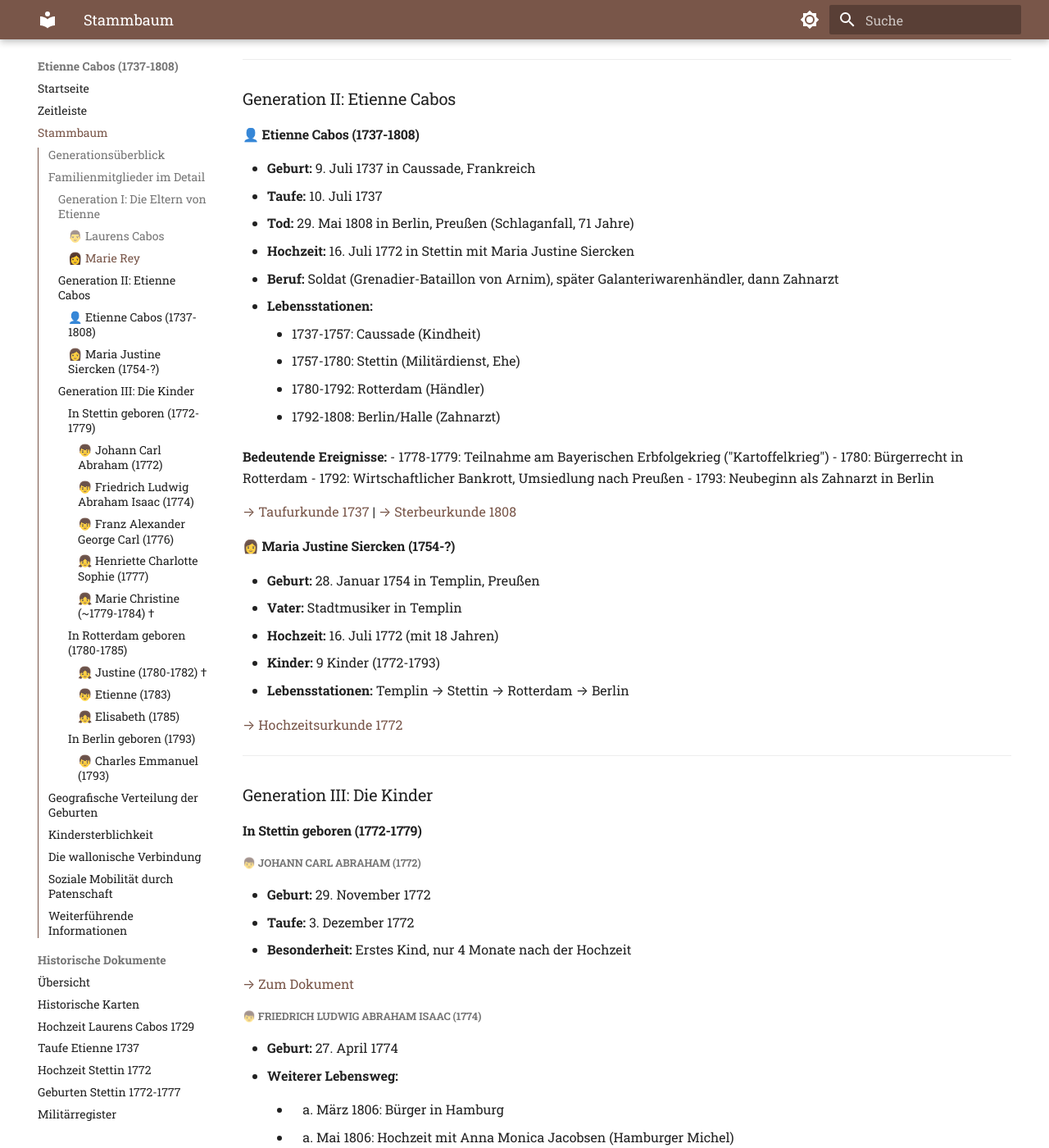
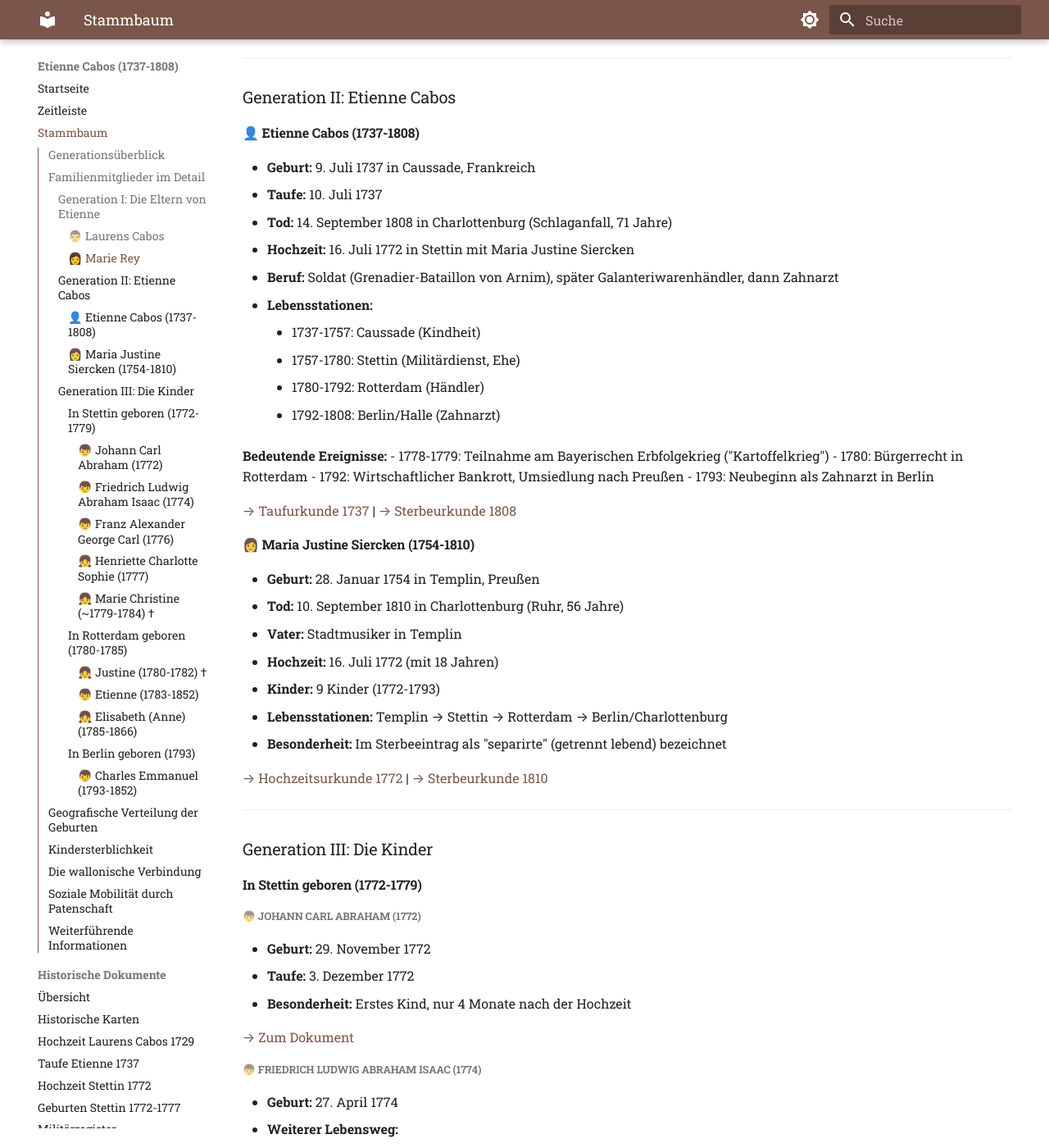
Before and after one commit to ccabos/Etienne, an MkDocs documentation site: the page built from docs/stammbaum.md, in a window 1280 px wide and 1400 px high, scrolled down 1251 px. Shown: the whole window at 82% size. Built offline with MkDocs 1.6.1 and Material for MkDocs 9.7.7, drawn with Linux system fonts in a browser that asks for light colours; some of the changed text lies outside the part shown.

Commit message:
Update Stammbaum with death dates for children and Maria Justine
- Maria Justine: 1754-1810, died in Charlottenburg (Ruhr)
- Etienne (son): 1783-1852, died in Anklam
- Elisabeth (Anne): 1785-1866, died in Groß Jehser, Brandenburg
- Charles Emmanuel: 1793-1852, died in Lippehne
- Fix Etienne senior death date: 14 September 1808 (not 29 May)
- Add "separirte" note for Maria Justine

🤖 Generated with [Claude Code](https://claude.com/claude-code)

Co-Authored-By: Claude Opus 4.5 <noreply@anthropic.com>

```diff
--- a/docs/stammbaum.md
+++ b/docs/stammbaum.md
@@ -14,7 +14,7 @@ graph TD
     H1 --> C["👤 Etienne Cabos<br/>1737-1808<br/>⭐ Caussade 🪦 Berlin"]
 
     C --> H2["💒 Hochzeit<br/>16. Juli 1772<br/>Stettin"]
-    D["👩 Maria Justine Siercken<br/>1754-?<br/>⭐ Templin"] --> H2
+    D["👩 Maria Justine Siercken<br/>1754-1810<br/>⭐ Templin 🪦 Charlottenburg"] --> H2
 
     H2 --> E1["👦 Johann Carl Abraham<br/>1772<br/>⭐ Stettin"]
     H2 --> E2["👦 Friedrich Ludwig<br/>1774<br/>⭐ Stettin<br/>später Hamburg & Königsberg"]
@@ -22,9 +22,9 @@ graph TD
     H2 --> E4["👧 Henriette Charlotte<br/>1777<br/>⭐ Stettin"]
     H2 --> E5["👧 Marie Christine<br/>~1779-1784 †<br/>⭐ Stettin 🪦 Rotterdam"]
     H2 --> E6["👧 Justine<br/>1780-1782 †<br/>⭐🪦 Rotterdam"]
-    H2 --> E7["👦 Etienne<br/>1783<br/>⭐ Le Havre → Rotterdam"]
-    H2 --> E8["👧 Elisabeth<br/>1785<br/>⭐ Rotterdam"]
-    H2 --> E9["👦 Charles Emmanuel<br/>1793<br/>⭐ Berlin"]
+    H2 --> E7["👦 Etienne<br/>1783-1852<br/>⭐ Le Havre 🪦 Anklam"]
+    H2 --> E8["👧 Elisabeth<br/>1785-1866<br/>⭐ Rotterdam 🪦 Groß Jehser"]
+    H2 --> E9["👦 Charles Emmanuel<br/>1793-1852<br/>⭐ Berlin 🪦 Lippehne"]
 
     E8 --> H3["💒 Hochzeit<br/>1807<br/>Charlottenburg"]
     F["👨 August Friedrich<br/>Ferdinand Pohle<br/>Stadtchirurg"] --> H3
@@ -77,7 +77,7 @@ graph TD
 #### 👤 Etienne Cabos (1737-1808)
 - **Geburt:** 9. Juli 1737 in Caussade, Frankreich
 - **Taufe:** 10. Juli 1737
-- **Tod:** 29. Mai 1808 in Berlin, Preußen (Schlaganfall, 71 Jahre)
+- **Tod:** 14. September 1808 in Charlottenburg (Schlaganfall, 71 Jahre)
 - **Hochzeit:** 16. Juli 1772 in Stettin mit Maria Justine Siercken
 - **Beruf:** Soldat (Grenadier-Bataillon von Arnim), später Galanteriwarenhändler, dann Zahnarzt
 - **Lebensstationen:**
@@ -94,14 +94,16 @@ graph TD
 
 [→ Taufurkunde 1737](dokumente/taufe-etienne-1737.md) | [→ Sterbeurkunde 1808](dokumente/sterbeurkunde-1808.md)
 
-#### 👩 Maria Justine Siercken (1754-?)
+#### 👩 Maria Justine Siercken (1754-1810)
 - **Geburt:** 28. Januar 1754 in Templin, Preußen
+- **Tod:** 10. September 1810 in Charlottenburg (Ruhr, 56 Jahre)
 - **Vater:** Stadtmusiker in Templin
 - **Hochzeit:** 16. Juli 1772 (mit 18 Jahren)
 - **Kinder:** 9 Kinder (1772-1793)
-- **Lebensstationen:** Templin → Stettin → Rotterdam → Berlin
+- **Lebensstationen:** Templin → Stettin → Rotterdam → Berlin/Charlottenburg
+- **Besonderheit:** Im Sterbeeintrag als "separirte" (getrennt lebend) bezeichnet
 
-[→ Hochzeitsurkunde 1772](dokumente/hochzeit-stettin-1772.md)
+[→ Hochzeitsurkunde 1772](dokumente/hochzeit-stettin-1772.md) | [→ Sterbeurkunde 1810](dokumente/sterbeurkunde-justine-1810.md)
 
 ---
 
@@ -158,18 +160,20 @@ graph TD
 
 [→ Taufe](dokumente/taufen-rotterdam.md#taufe-justine-1780) | [→ Begräbnis](dokumente/begraebnisse-rotterdam.md#begrabnis-justine-1782)
 
-##### 👦 Etienne (1783)
+##### 👦 Etienne (1783-1852)
 - **Geburt:** 19. April 1783 auf einer Reise von Le Havre nach Rotterdam
 - **Taufe:** 26. April 1783 in Rotterdam
+- **Tod:** 17. Mai 1852 in Anklam
 - **Besonderheit:** Namensgeber des Vaters, außergewöhnlicher Geburtsort
 
 [→ Zum Dokument](dokumente/taufen-rotterdam.md#taufe-etienne-1783)
 
-##### 👧 Elisabeth (1785)
+##### 👧 Elisabeth (Anne) (1785-1866)
 - **Geburt:** 12. September 1785
 - **Taufe:** 25. September 1785 (wallonische Kirche)
 - **Hochzeit:** 1807 in Charlottenburg
 - **Ehemann:** August Friedrich Ferdinand Pohle (Stadtchirurg)
+- **Tod:** 21. Dezember 1866 in Groß Jehser, Brandenburg
 - **Besonderheit:** Letztes in Rotterdam geborenes Kind
 
 [→ Zum Dokument](dokumente/taufen-rotterdam.md#taufe-elisabeth-1785)
@@ -178,9 +182,10 @@ graph TD
 
 #### In Berlin geboren (1793)
 
-##### 👦 Charles Emmanuel (1793)
+##### 👦 Charles Emmanuel (1793-1852)
 - **Geburt:** 24. Januar 1793 in Berlin
 - **Taufe:** 1. Februar 1793 (Französisch-reformierte Friedrichstadtkirche)
+- **Tod:** 23. Januar 1852 in Lippehne
 - **Paten:**
     - Charles Emanuel Baron de Hoffstaedt (Geheimer Rat)
     - Agnes Louise Amelie Palmie (geb. Rauch)
```
